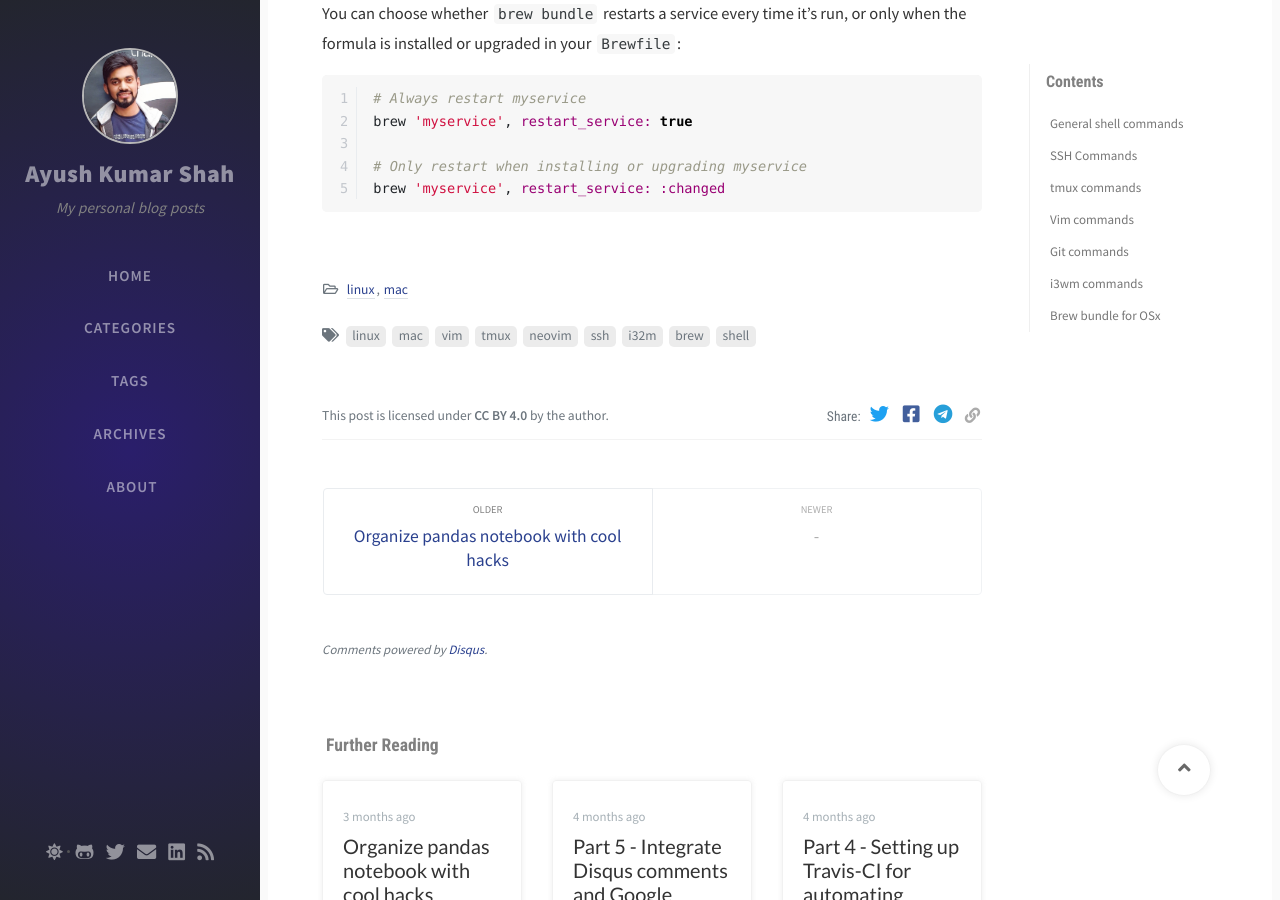
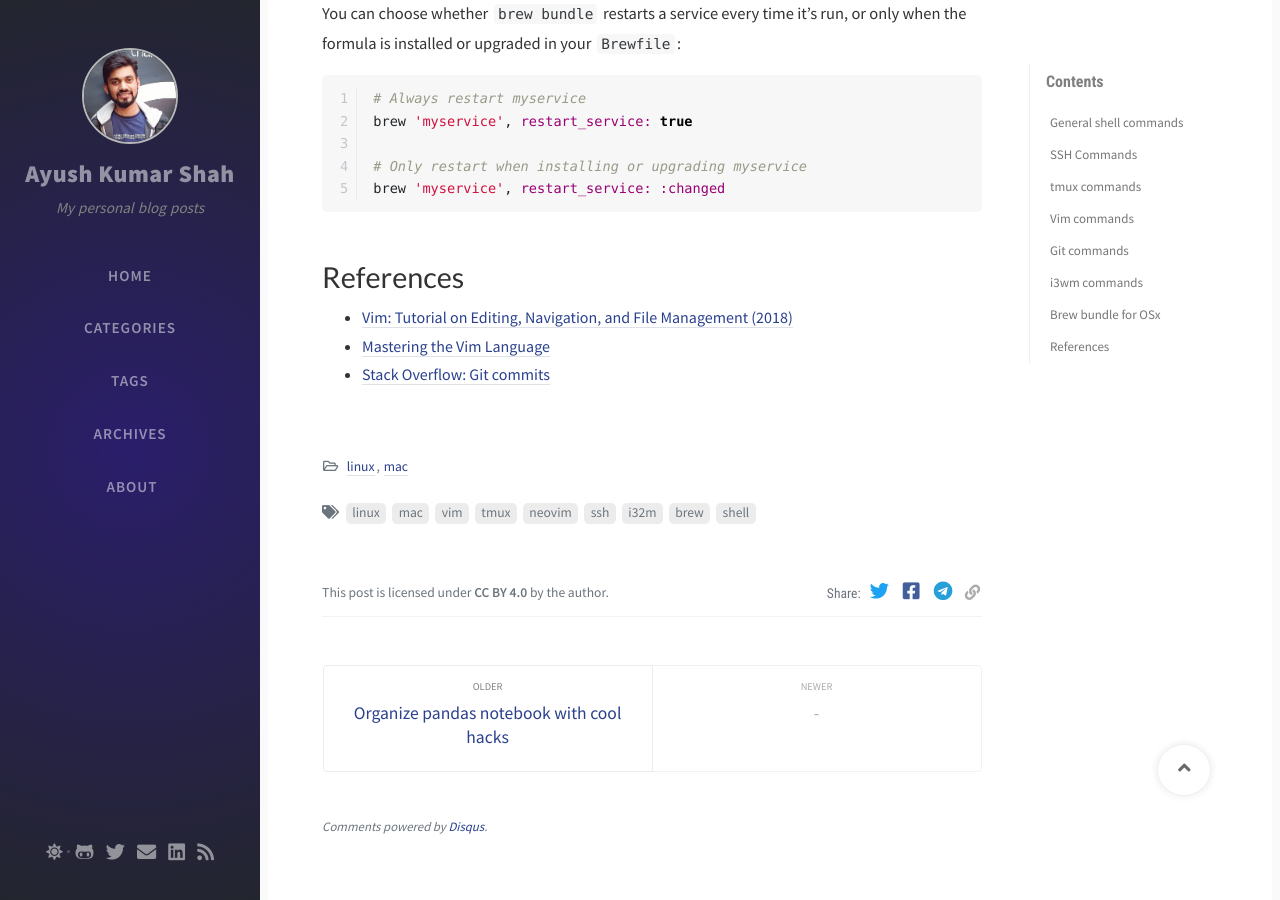
Before and after one commit to ayushkumarshah/ayushkumarshah.github.io, a Jekyll site: the page built from _posts/2020-08-12-common-commands.md, in a window 1280 px wide and 900 px high, scrolled down 22046 px. Built offline with Jekyll 4.4.1, drawn with Linux system fonts in a browser that asks for light colours; nearby versions of some CDN libraries; comment, search, counter and statistics services are not loaded.

Commit message:
docs: Add References

````diff
--- a/_posts/2020-08-12-common-commands.md
+++ b/_posts/2020-08-12-common-commands.md
@@ -776,3 +776,9 @@ brew 'myservice', restart_service: true
 # Only restart when installing or upgrading myservice
 brew 'myservice', restart_service: :changed
 ```
+
+# References
+
+- [Vim: Tutorial on Editing, Navigation, and File Management (2018)](https://youtu.be/E-ZbrtoSuzw)
+- [Mastering the Vim Language](https://youtu.be/wlR5gYd6um0)
+- [Stack Overflow: Git commits](https://stackoverflow.com/a/4114122)
````
